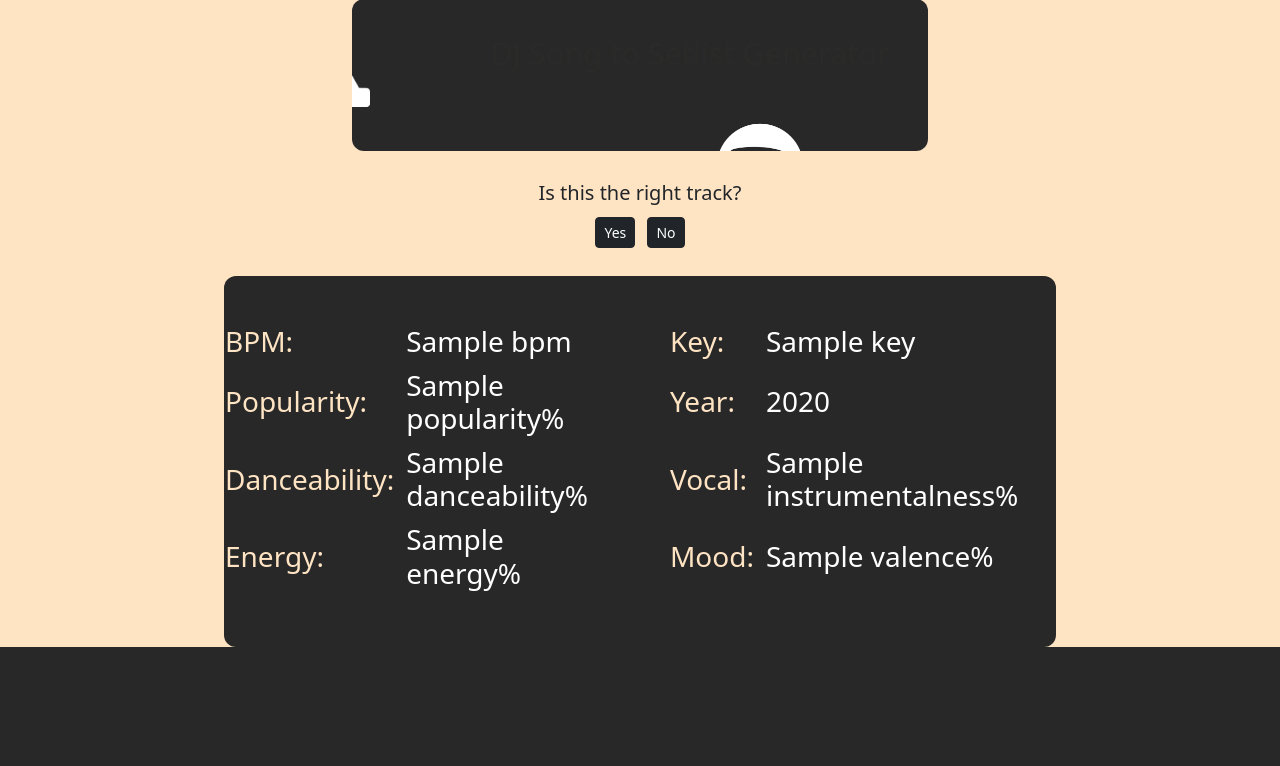
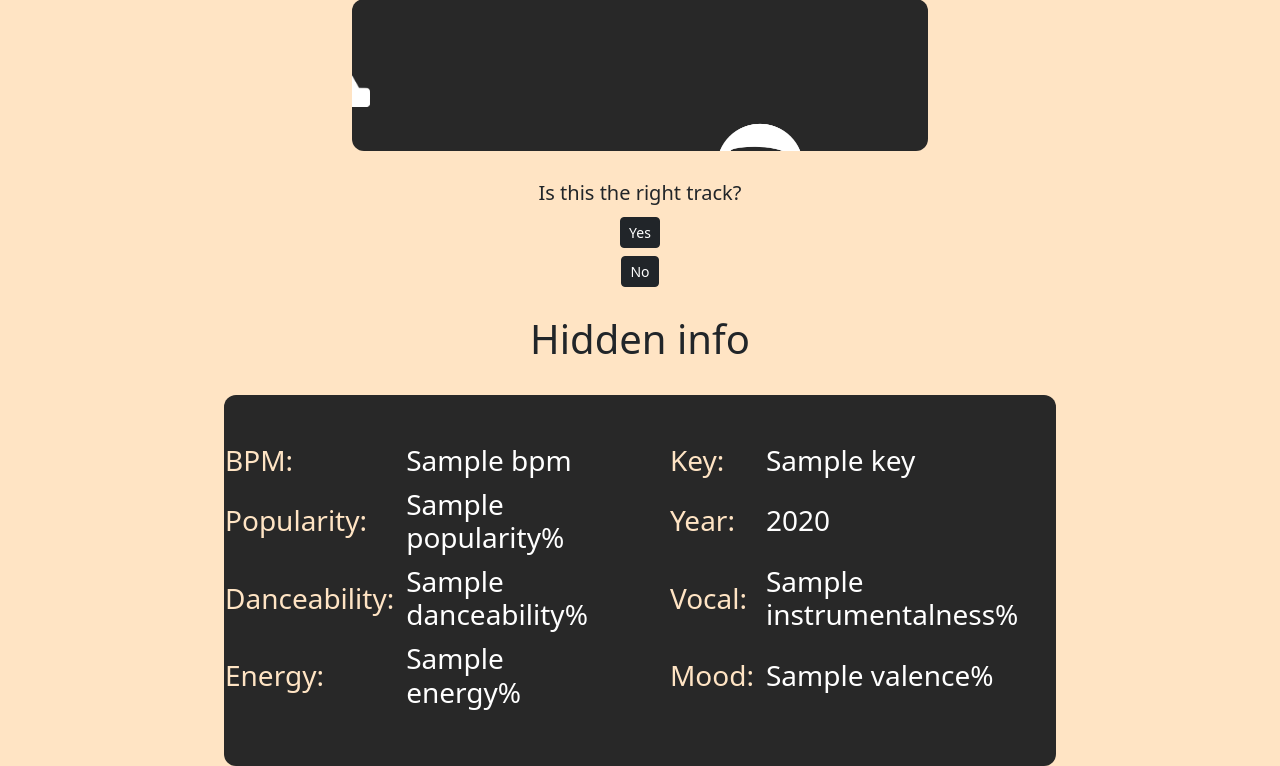
Before and after one commit to gabriella-martin/DJ-Flask-App, a Flask app: template templates/song.html in a window 1280 px wide. Shown: the part 219-985 px from the top of the page. Before the commit the page ends 866 px from the top, so only its background shows below. Run offline with Flask 2, Linux system fonts and the light colour scheme; the template is opened without the code that fills it: most values are stand-ins (such as "Sample title", 1, 10 or a date in 2020).

Commit message:
add javascript logic to show/hide personalisation box

```diff
--- /dev/null
+++ b/static/js/index.js
@@ -0,0 +1,5 @@
+document.getElementById('information-box').style.color='#03fcf0'
+
+function show_personalisation() {
+    document.getElementById('personalisation-info-box').style.display='block'
+}
--- a/templates/song.html
+++ b/templates/song.html
@@ -30,13 +30,25 @@
 
   <br>
   <br>
+  <div>
 </div>
   <h5>Is this the right track?</h5>
+  <div class="button-box">
+    <button onclick="show_personalisation()"  value="Yes" name="yesorno" class="btn btn-dark btn-sm m-1 ">Yes</button>
+  </div>
+  <div class="button-box">
   <form method="POST" action="">
-    <input type="submit" value="Yes" name="yesorno" class="btn btn-dark btn-sm m-1 "></button>
-    <input type="submit" value="No" name="yesorno" class="btn btn-dark btn-sm m-1 "></button>
+    <button type="submit" value="No" name="yesorno" class="btn btn-dark btn-sm m-1 ">No</button>
   </form>
+</div>
+<br>
+</div>
+  <div id="personalisation-info-box">
 
+      <h1>Hidden info</h1>
+
+
+    </div>
     <br>
     <div id = 'information-box'>
       <br>
@@ -111,7 +123,7 @@
 
 
 
-  <script src="{{ url_for('static', filename='js/index.js') }}" type="module"></script>
+  <script type="text/javascript" src="{{ url_for('static', filename='js/index.js') }}" type="module"></script>
   <script src="https://cdn.jsdelivr.net/npm/bootstrap@5.2.3/dist/js/bootstrap.bundle.min.js"
     integrity="sha384-kenU1KFdBIe4zVF0s0G1M5b4hcpxyD9F7jL+jjXkk+Q2h455rYXK/7HAuoJl+0I4"
     crossorigin="anonymous"></script>
```
